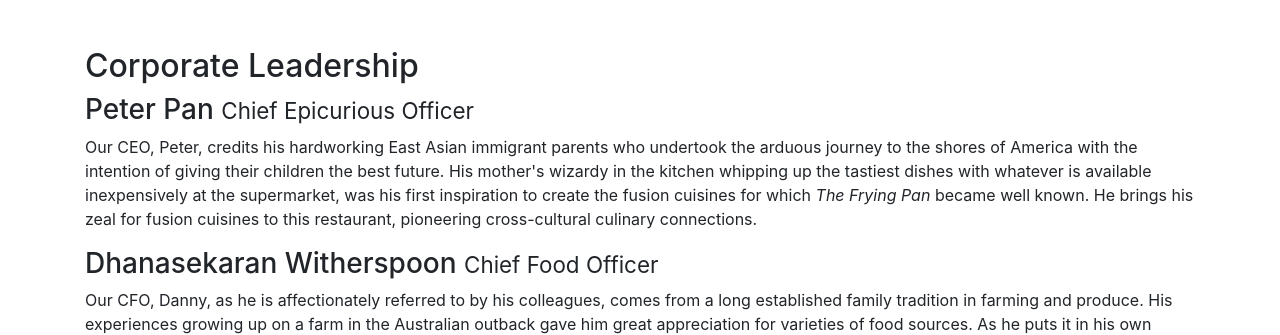
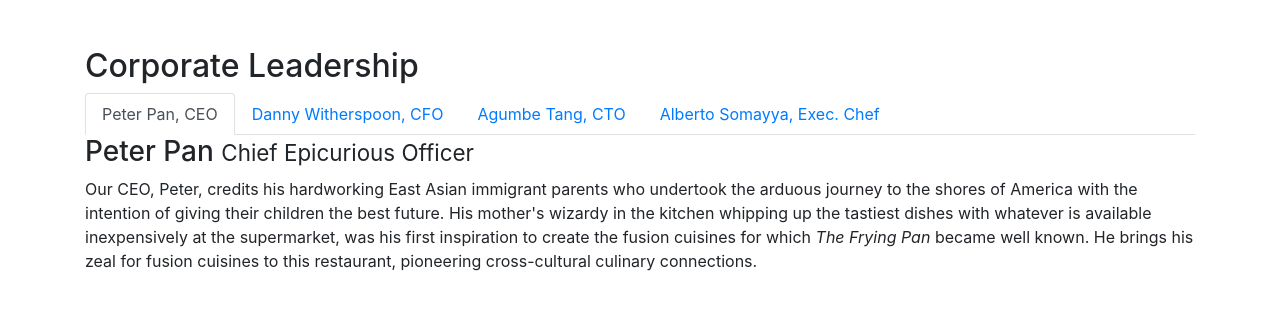
Before and after one commit to lynnenguyen/bootstrap-test, a website: page aboutus.html in a window 1280 px wide. Shown: the part 820-1155 px from the top of the page. Drawn offline with nearby package versions, Linux system fonts and the light colour scheme.

Commit message:
tab nav example

```diff
--- a/aboutus.html
+++ b/aboutus.html
@@ -73,16 +73,44 @@
 
 
         <div class="row row-content">
+            <div class="content">
+                <h2>Corporate Leadership</h2>
                 <div>
-                <h2>Corporate Leadership</h2>
+                    <ul class="nav nav-tabs" id="tabs">
+                        <li class="nav-item">
+                          <a class="nav-link active" data-toggle="tab" href="#peter" role="tab">Peter Pan, CEO</a>
+                        </li>
+                        <li class="nav-item">
+                          <a class="nav-link" data-toggle="tab" href="#danny" role="tab">Danny Witherspoon, CFO</a>
+                        </li>
+                        <li class="nav-item">
+                          <a class="nav-link" data-toggle="tab" href="#agumbe" role="tab">Agumbe Tang, CTO</a>
+                        </li>
+                        <li class="nav-item">
+                          <a class="nav-link" data-toggle="tab" href="#alberto" role="tab">Alberto Somayya, Exec. Chef</a>
+                        </li>
+                    </ul>
+                </div>
+                <div class="tab-content">
+                    <div class="tab-pane fade show active" id="peter" role="tabpanel">
                         <h3>Peter Pan <small>Chief Epicurious Officer</small></h3>
                         <p class="d-none d-sm-block">Our CEO, Peter, credits his hardworking East Asian immigrant parents who undertook the arduous journey to the shores of America with the intention of giving their children the best future. His mother's wizardy in the kitchen whipping up the tastiest dishes with whatever is available inexpensively at the supermarket, was his first inspiration to create the fusion cuisines for which <em>The Frying Pan</em> became well known. He brings his zeal for fusion cuisines to this restaurant, pioneering cross-cultural culinary connections.</p>
+                    </div>
+                    <div class="tab-pane fade" id="danny" role="tabpanel">
                         <h3>Dhanasekaran Witherspoon <small>Chief Food Officer</small></h3>
                         <p class="d-none d-sm-block">Our CFO, Danny, as he is affectionately referred to by his colleagues, comes from a long established family tradition in farming and produce. His experiences growing up on a farm in the Australian outback gave him great appreciation for varieties of food sources. As he puts it in his own words, <em>Everything that runs, wins, and everything that stays, pays!</em></p>
+                    </div>
+
+                    <div class="tab-pane fade" id="agumbe" role="tabpanel">
                         <h3>Agumbe Tang <small>Chief Taste Officer</small></h3>
                         <p class="d-none d-sm-block">Blessed with the most discerning gustatory sense, Agumbe, our CTO, personally ensures that every dish that we serve meets his exacting tastes. Our chefs dread the tongue lashing that ensues if their dish does not meet his exacting standards. He lives by his motto, <em>You click only if you survive my lick.</em></p>
+                    </div>
+
+                    <div role="tabpanel" class="tab-pane fade" id="alberto">
                         <h3>Alberto Somayya <small>Executive Chef</small></h3>
                         <p class="d-none d-sm-block">Award winning three-star Michelin chef with wide International experience having worked closely with whos-who in the culinary world, he specializes in creating mouthwatering Indo-Italian fusion experiences. He says, <em>Put together the cuisines from the two craziest cultures, and you get a winning hit! Amma Mia!</em></p>
+                    </div>
+                </div>
             </div>
         </div>
        <div class="row row-content">
```
Lines whose indentation alone changed are shown as unchanged.
